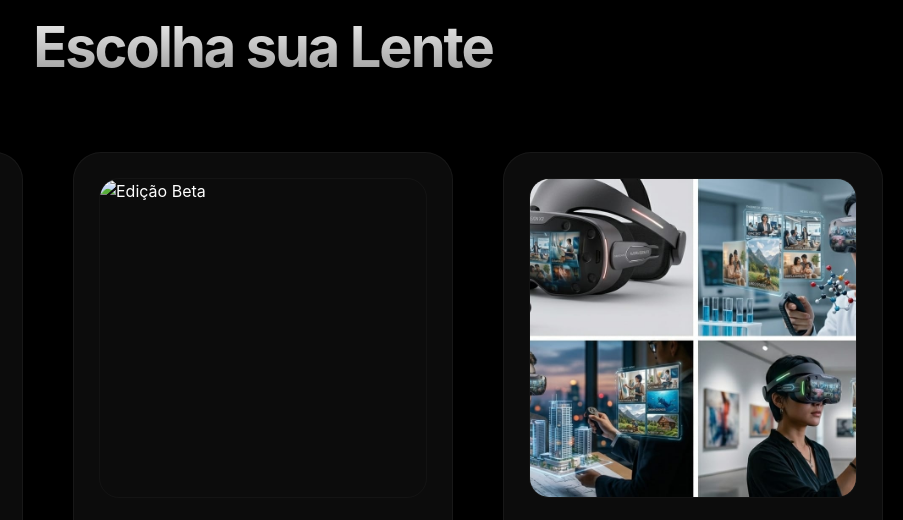
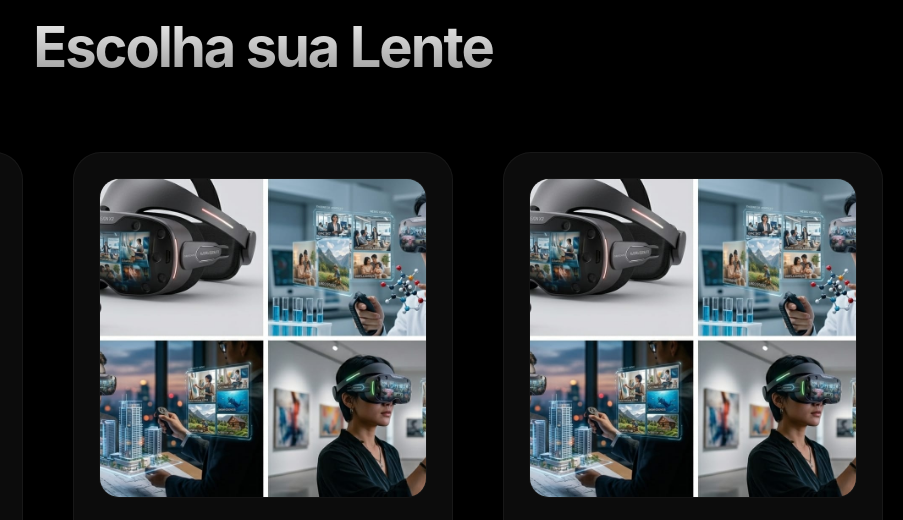
Before and after one commit to OctavioAugusto532/Future, a plain HTML site: page index.html in a window 1280 px wide. Shown: the part 1775-2295 px from the top of the page, 377-1280 px from the left. Drawn offline with Linux system fonts and the light colour scheme.

Commit message:
Update index.html

```diff
--- a/index.html
+++ b/index.html
@@ -266,7 +266,7 @@
     </div>
 
     <div class="product-card">
-      <div class="img-container"><img src="dihvwuvu.jpeg" alt="Edição Beta"></div>
+      <div class="img-container"><img src="dihvwuvu.jpeg.jpeg" alt="Edição Beta"></div>
       <div class="product-info">
         <div>
           <h3>Edição Beta</h3>
```
